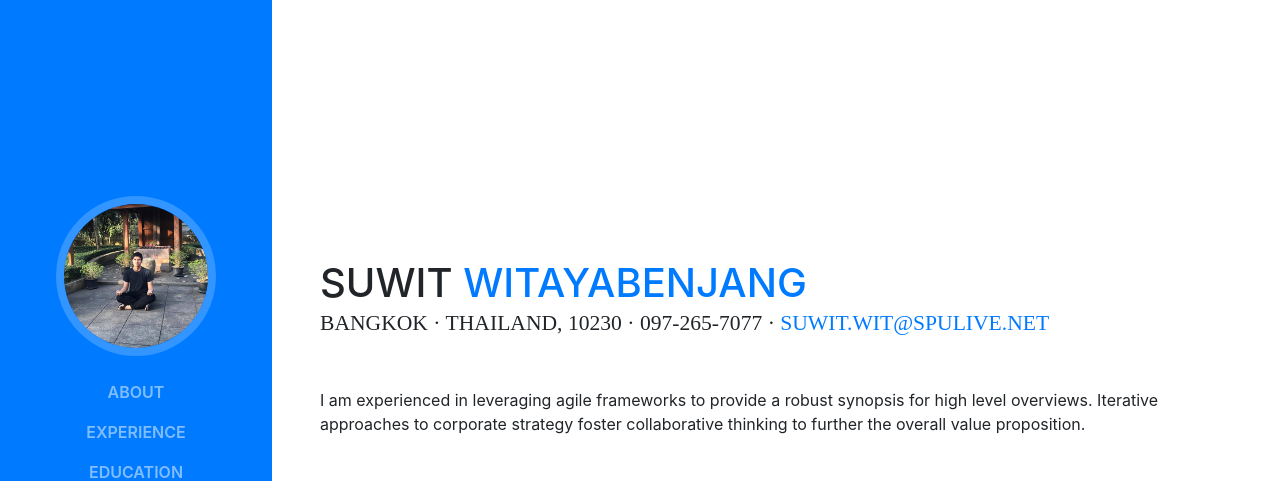
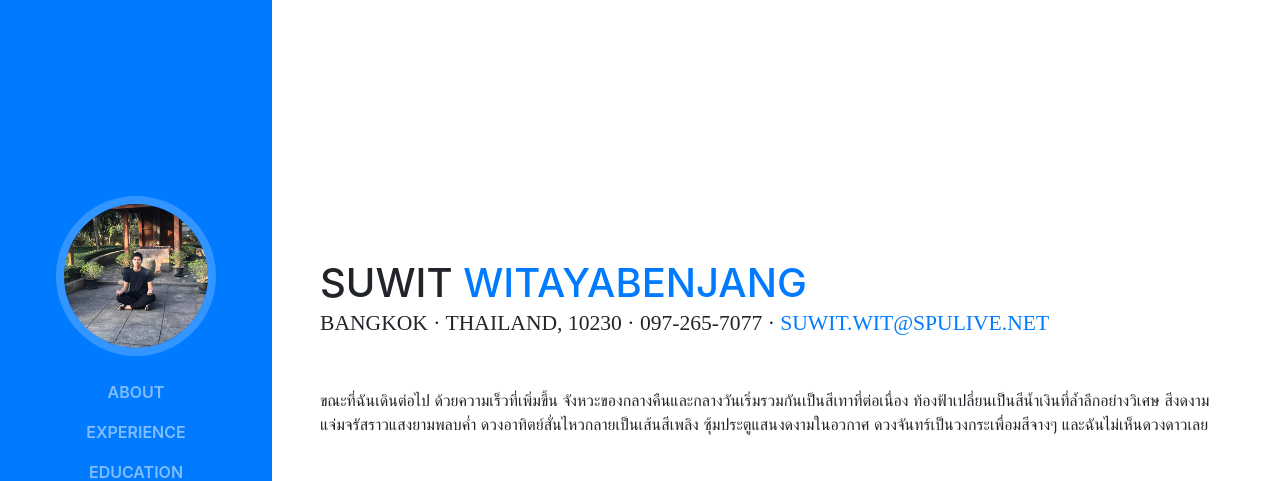
Before and after one commit to edmokuto/pf, a website with bundled scripts: page index.html in a window 1280 px wide. Shown: the top 481 px of the page. Built offline with nearby package versions, Linux system fonts and the light colour scheme; a web font is replaced by a local one.

Commit message:
git commit

```diff
--- a/index.html
+++ b/index.html
@@ -71,7 +71,7 @@
           <div class="subheading mb-5">Bangkok · Thailand, 10230 · 097-265-7077 ·
             <a href="suwit.wit@spulive.net">suwit.wit@spulive.net</a>
           </div>
-          <p class="mb-5">I am experienced in leveraging agile frameworks to provide a robust synopsis for high level overviews. Iterative approaches to corporate strategy foster collaborative thinking to further the overall value proposition.</p>
+          <p class="mb-5">ขณะที่ฉันเดินต่อไป ด้วยความเร็วที่เพิ่มขึ้น จังหวะของกลางคืนและกลางวันเริ่มรวมกันเป็นสีเทาที่ต่อเนื่อง ท้องฟ้าเปลี่ยนเป็นสีน้ำเงินที่ล้ำลึกอย่างวิเศษ สีงดงามแจ่มจรัสราวแสงยามพลบค่ำ ดวงอาทิตย์สั่นไหวกลายเป็นเส้นสีเพลิง ซุ้มประตูแสนงดงามในอวกาศ ดวงจันทร์เป็นวงกระเพื่อมสีจางๆ และฉันไม่เห็นดวงดาวเลย</p>
           <ul class="list-inline list-social-icons mb-0">
             <li class="list-inline-item">
               <a href="#">
```
